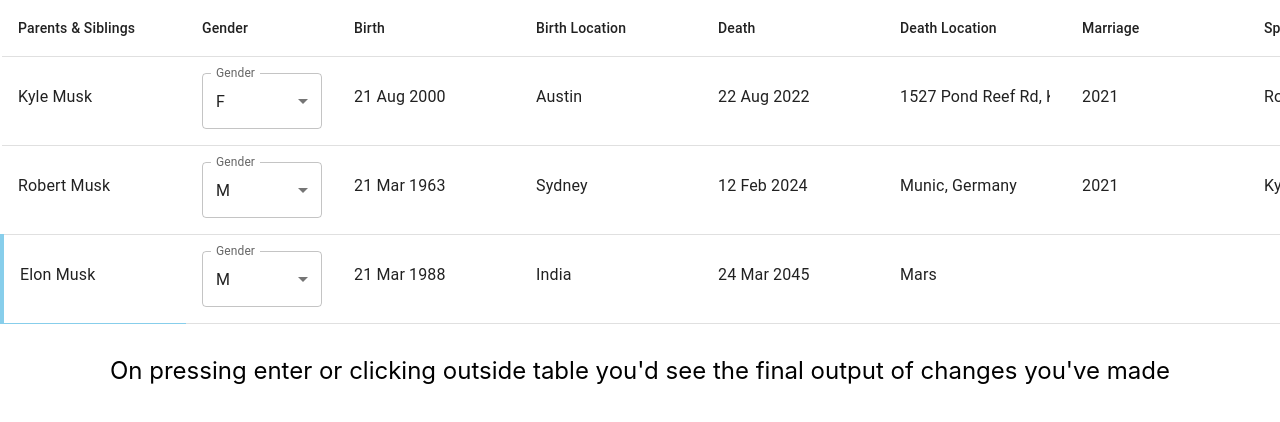
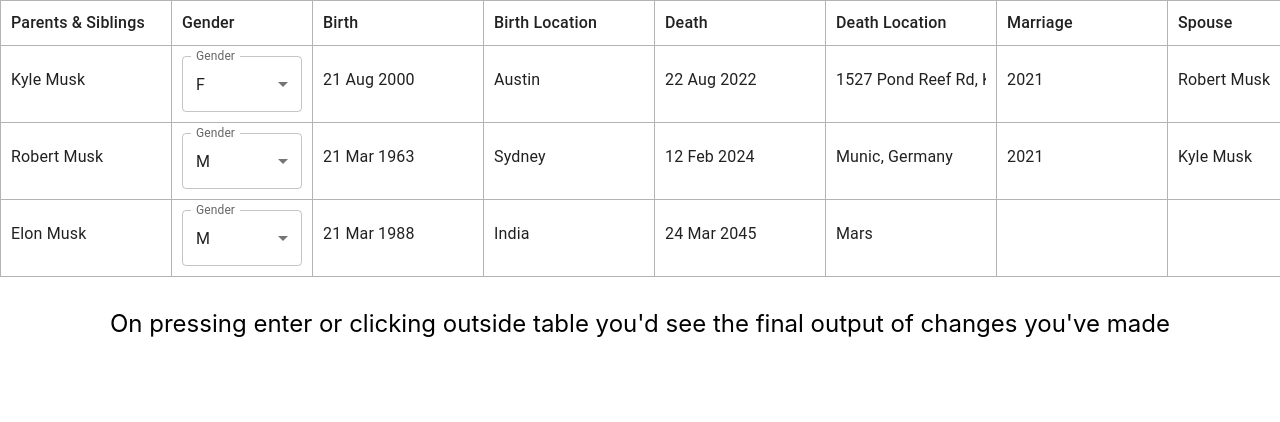
Before and after one commit to rishii24/machine-test, a React (Create React App) app: page / in a window 1280 px wide. Shown: the top 422 px of the page. Built offline with nearby package versions, Linux system fonts and the light colour scheme.

Commit message:
custom styling added

```diff
--- a/src/App.css
+++ b/src/App.css
@@ -37,8 +37,19 @@
   }
 }
 
-
 .overflow-test {
   overflow-x: hidden !important;
   text-overflow: ellipsis !important;
+  /* border: 1px solid green; */
 }
+
+.MuiTableCell-root {
+  border: 1px solid rgb(179, 179, 179) !important;
+  padding: 10px !important;
+  font-size: 1rem !important;
+}
+
+.MuiSelect-select {
+  outline: none !important;
+  border: none !important;
+}
```
